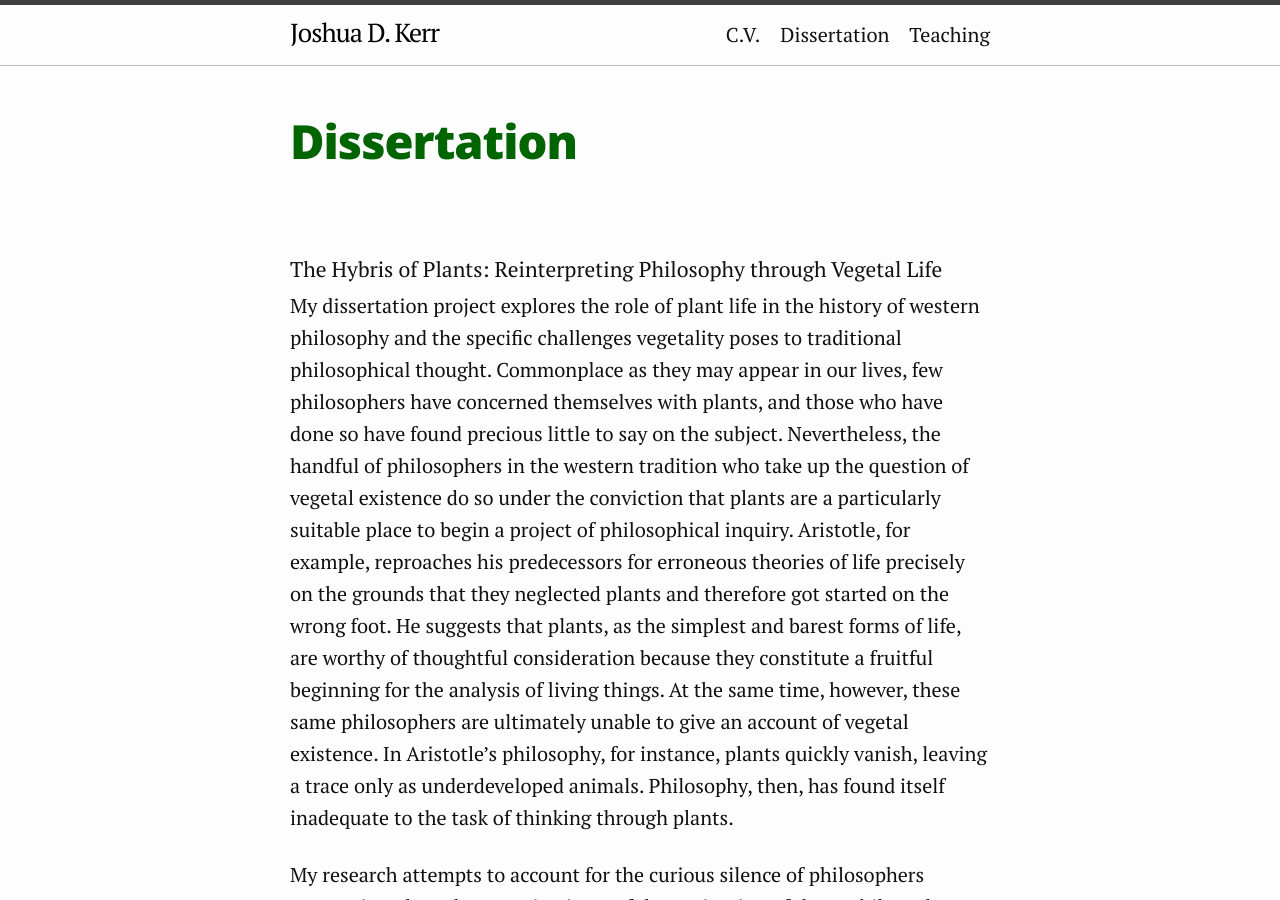
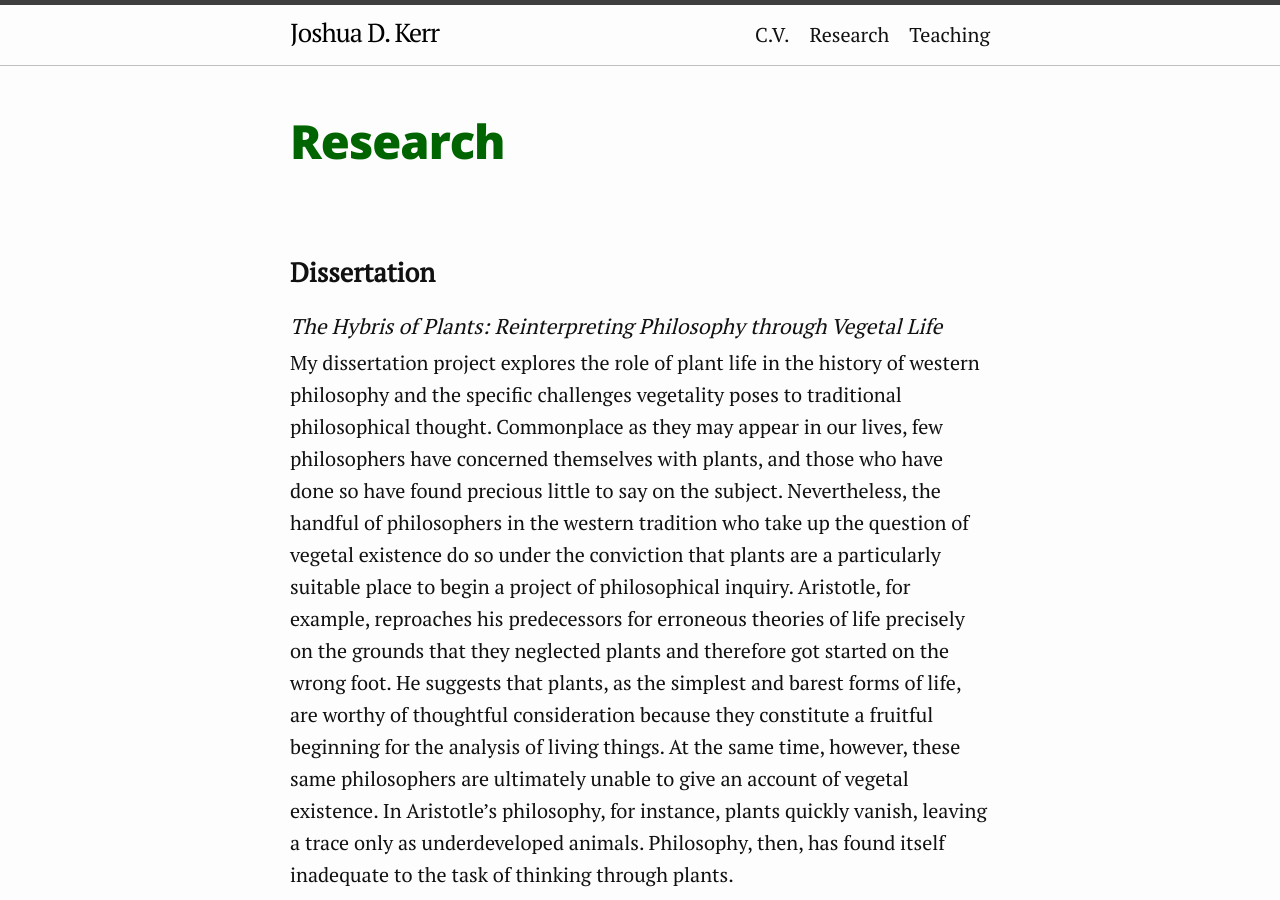
Before and after one commit to joshuakerr/joshuakerr.github.io.old, a Jekyll site: the page built from pages/research.md, in a window 1280 px wide and 900 px high. Built offline with Jekyll 4.4.1, drawn with Linux system fonts in a browser that asks for light colours.

Commit message:
theme updates

```diff
--- a/pages/dissertation.md
+++ b/pages/research.md
@@ -1,10 +1,12 @@
 ---
     layout: page
-    title: Dissertation
+    title: Research
 ---
 
 <br>
-#### The Hybris of Plants: Reinterpreting Philosophy through Vegetal Life
+### Dissertation
+
+#### _The Hybris of Plants: Reinterpreting Philosophy through Vegetal Life_
 
 <!-- {% include image.html src="/images/Urpflanze.png"
                       caption="Goethe's Urpflanze" %} -->
@@ -13,6 +15,6 @@ My dissertation project explores the role of plant life in the history of wester
 
 My research attempts to account for the curious silence of philosophers concerning plants by engaging in careful examination of those philosophers for whom plants are not entirely forgotten, beginning with Plato and Aristotle’s often neglected studies of plant life. In each case, I show how vegetality is both constitutive in some way for the philosophical thinking in question and simultaneously an indigestible or unaccountable element within it. In my estimation, the manner of resistance plant life manifests vis-à-vis philosophy indicates an ontological valence of vegetality that calls for a fundamental rethinking of life as a manner of being. In its ambivalent encounters with philosophy, vegetal existence shows itself in terms of what I, following certain tendencies in Greek thought, call “hybris.” In this way, I intend to draw attention to the force whereby plant life composes itself in excess to its own limits (limits which themselves must be conceived as secondary to or derivative of vegetal hybris).
 
+This project will be of considerable interest to philosophers who will find in my research a case for the ontological importance of vegetality and the introduction of hybris as a novel philosophical concept. Those who study the environmental humanities will find in my work a resource for both making sense of and reevaluating contemporary discourses concerning vegetality, which tend to project humanistic concerns upon plants and take for granted the transparency of vegetal life to conceptual analysis. The past century has seen many attempts to “de-center” the human being in philosophical thinking and to complicating the human/nature dichotomy through an insistence upon animality. My work offers a different approach in which the question of the human being is displaced dramatically in favor of an ontology that takes its original impetus from the vegetal and finds therein novel approaches to understanding existence.
+
 <iframe width="100%" height="300" src="https://www.youtube-nocookie.com/embed/w77zPAtVTuI?controls=0&rel=0&color=white" frameborder="0" allow="encrypted-media; gyroscope; picture-in-picture" allowfullscreen></iframe>
-
-This project will be of considerable interest to philosophers who will find in my research a case for the ontological importance of vegetality and the introduction of hybris as a novel philosophical concept. Those who study the environmental humanities will find in my work a resource for both making sense of and reevaluating contemporary discourses concerning vegetality, which tend to project humanistic concerns upon plants and take for granted the transparency of vegetal life to conceptual analysis. The past century has seen many attempts to “de-center” the human being in philosophical thinking and to complicating the human/nature dichotomy through an insistence upon animality. My work offers a different approach in which the question of the human being is displaced dramatically in favor of an ontology that takes its original impetus from the vegetal and finds therein novel approaches to understanding existence.
```
Also changed, not shown: index.md (+2 -2 lines).
